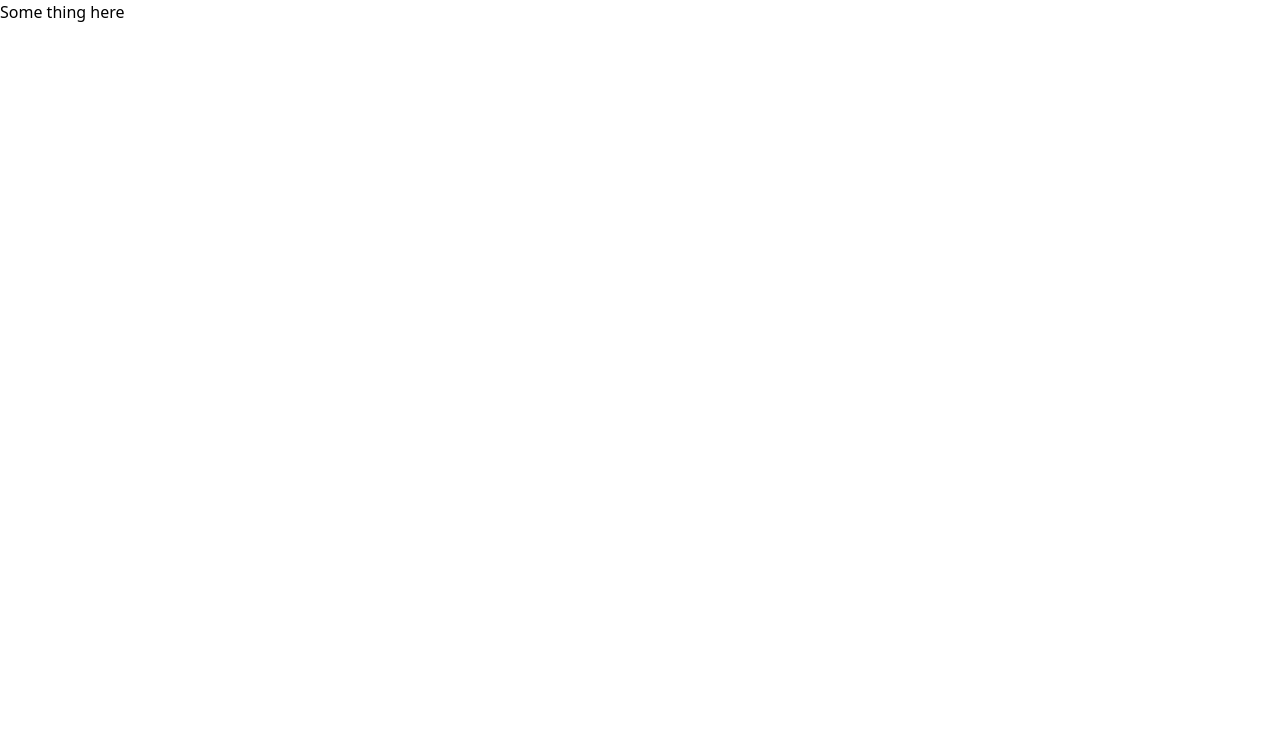
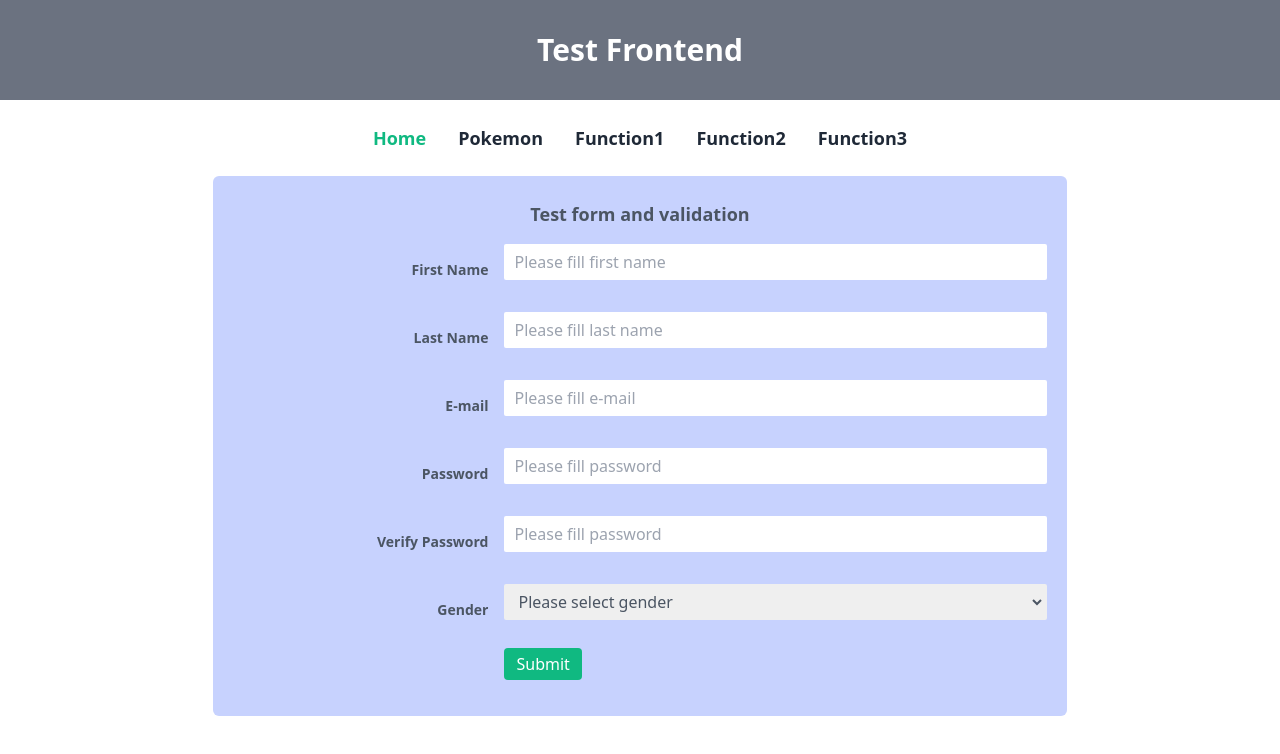
Before and after one commit to mnagon/exam-frontend, a Nuxt app: page / in a window 1280 px wide. Shown: the top 754 px of the page. Built offline with nearby package versions, Linux system fonts and the light colour scheme.

Commit message:
Update home

```diff
--- /dev/null
+++ b/components/InputGroup.vue
@@ -0,0 +1,47 @@
+<template>
+  <div class="relative">
+    <label class="py-2 flex justify-end items-end mt-2 mb-4">
+      <span class="font-bold text-gray-600 text-sm">{{ label }}</span>
+      <input
+        :class="[
+          'w-4/6 ml-4 px-2 py-1 rounded-sm box-border border-2 border-transparent',
+          { 'border-red-400': !!dangerMessage },
+        ]"
+        :value="value"
+        v-bind="$attrs"
+        @input="updateValue"
+      />
+    </label>
+    <div
+      class="w-4/6 text-red-400 text-sm absolute right-0 text-left -bottom-3 italic"
+    >
+      {{ dangerMessage }}
+    </div>
+  </div>
+</template>
+
+<script lang="ts">
+import Vue from 'vue'
+export default Vue.extend({
+  name: 'InputGroup',
+  props: {
+    dangerMessage: {
+      type: String,
+      default: '',
+    },
+    label: {
+      type: String,
+      default: '',
+    },
+    value: {
+      type: [String, Number],
+      required: true,
+    },
+  },
+  methods: {
+    updateValue(e: any) {
+      this.$emit('input', e.target.value)
+    },
+  },
+})
+</script>
--- /dev/null
+++ b/components/Navbar.vue
@@ -0,0 +1,53 @@
+<template>
+  <nav>
+    <div
+      class="w-full text-center text-3xl font-bold bg-gray-500 text-white py-8"
+    >
+      Test Frontend
+    </div>
+    <ul
+      class="flex justify-center space-x-8 py-6 text-lg font-bold text-gray-800"
+    >
+      <li
+        :class="[
+          'cursor-pointer hover:text-green-500',
+          { 'text-green-500': $nuxt.$route.path === '/' },
+        ]"
+      >
+        <NuxtLink to="/"> Home </NuxtLink>
+      </li>
+      <li
+        :class="[
+          'cursor-pointer hover:text-green-500',
+          { 'text-green-500': $nuxt.$route.path === '/pokemon' },
+        ]"
+      >
+        <NuxtLink to="/pokemon">Pokemon</NuxtLink>
+      </li>
+      <li
+        :class="[
+          'cursor-pointer hover:text-green-500',
+          { 'text-green-500': $nuxt.$route.path === '/function1' },
+        ]"
+      >
+        <NuxtLink to="/function1">Function1</NuxtLink>
+      </li>
+      <li
+        :class="[
+          'cursor-pointer hover:text-green-500',
+          { 'text-green-500': $nuxt.$route.path === '/function2' },
+        ]"
+      >
+        <NuxtLink to="/function2">Function2</NuxtLink>
+      </li>
+      <li
+        :class="[
+          'cursor-pointer hover:text-green-500',
+          { 'text-green-500': $nuxt.$route.path === '/function3' },
+        ]"
+      >
+        <NuxtLink to="/function3">Function3</NuxtLink>
+      </li>
+    </ul>
+  </nav>
+</template>
--- a/layouts/default.vue
+++ b/layouts/default.vue
@@ -1,5 +1,6 @@
 <template>
   <div>
+    <navbar />
     <Nuxt />
   </div>
 </template>
--- /dev/null
+++ b/pages/Function1.vue
@@ -0,0 +1,9 @@
+<template>
+  <div>Function 1</div>
+</template>
+
+<script>
+export default {}
+</script>
+
+<style></style>
--- /dev/null
+++ b/pages/Function2.vue
@@ -0,0 +1,9 @@
+<template>
+  <div>Function 2</div>
+</template>
+
+<script>
+export default {}
+</script>
+
+<style></style>
--- /dev/null
+++ b/pages/Function3.vue
@@ -0,0 +1,9 @@
+<template>
+  <div>Function3</div>
+</template>
+
+<script>
+export default {}
+</script>
+
+<style></style>
--- /dev/null
+++ b/pages/Pokemon.vue
@@ -0,0 +1,9 @@
+<template>
+  <div>Pokemon</div>
+</template>
+
+<script>
+export default {}
+</script>
+
+<style></style>
--- a/pages/index.vue
+++ b/pages/index.vue
@@ -1,11 +1,139 @@
 <template>
-  <div>Some thing here</div>
+  <div class="container mx-auto">
+    <form
+      class="bg-indigo-200 w-2/3 mx-auto rounded-md px-5 py-6 text-center text-gray-600 mb-8"
+      @submit.prevent="onSubmit"
+    >
+      <span class="text-lg font-bold">Test form and validation</span>
+      <input-group
+        v-model="form.firstName"
+        label="First Name"
+        type="text"
+        placeholder="Please fill first name"
+        :danger-message="invalidMessage.firstName"
+      />
+      <input-group
+        v-model="form.lastName"
+        label="Last Name"
+        type="text"
+        placeholder="Please fill last name"
+        :danger-message="invalidMessage.lastName"
+      />
+      <input-group
+        v-model="form.email"
+        label="E-mail"
+        type="email"
+        placeholder="Please fill e-mail"
+        :danger-message="invalidMessage.email"
+      />
+      <input-group
+        v-model="form.password"
+        label="Password"
+        type="password"
+        placeholder="Please fill password"
+        :danger-message="invalidMessage.password"
+      />
+      <input-group
+        v-model="form.verifyPassword"
+        label="Verify Password"
+        type="password"
+        placeholder="Please fill password"
+        :danger-message="invalidMessage.verifyPassword"
+      />
+      <div class="relative">
+        <label class="py-2 flex justify-end items-end my-2">
+          <span class="font-bold text-gray-600 text-sm">Gender</span>
+          <select
+            v-model="form.gender"
+            :class="[
+              'w-4/6 ml-4 px-2 py-1 rounded-sm box-border border-2 border-transparent',
+              { 'border-red-400': !!invalidMessage.gender },
+            ]"
+          >
+            <option value="" disabled selected hidden>
+              Please select gender
+            </option>
+            <option value="Male">Male</option>
+            <option value="Female">Female</option>
+          </select>
+        </label>
+        <div
+          class="w-4/6 text-red-400 text-sm absolute right-0 text-left -bottom-3 italic"
+        >
+          {{ invalidMessage.gender }}
+        </div>
+      </div>
+      <div class="w-4/6 ml-auto py-3 text-left">
+        <button
+          class="bg-green-500 text-white px-3 py-1 rounded hover:bg-green-400"
+          type="submit"
+        >
+          Submit
+        </button>
+      </div>
+      <div v-if="isValid" class="text-left mt-3">
+        <h3 class="font-bold">Result:</h3>
+        <p>First Name: {{ form.firstName }}</p>
+        <p>Last Name: {{ form.lastName }}</p>
+        <p>E-mail: {{ form.email }}</p>
+        <p>Gender: {{ form.gender }}</p>
+      </div>
+    </form>
+  </div>
 </template>
 
 <script lang="ts">
 import Vue from 'vue'
+interface Form {
+  firstName: string
+  lastName: string
+  email: string
+  password: string
+  verifyPassword: string
+  gender: string
+}
+interface State {
+  isValid: boolean
+  form: Form
+  invalidMessage: Form
+}
 
-export default Vue.extend({})
+export default Vue.extend({
+  data(): State {
+    return {
+      isValid: false,
+      form: this.createFreshForm(),
+      invalidMessage: this.createFreshForm(),
+    }
+  },
+  methods: {
+    createFreshForm(): Form {
+      return {
+        firstName: '',
+        lastName: '',
+        email: '',
+        password: '',
+        verifyPassword: '',
+        gender: '',
+      }
+    },
+    validationForm(): boolean {
+      this.invalidMessage = this.createFreshForm()
+      Object.keys(this.form).forEach(
+        function (key: string): void {
+          if (!this.form[key]) {
+            this.invalidMessage[key] = 'Please fill out this field.'
+          }
+        }.bind(this)
+      )
+      if (this.form.password != this.form.verifyPassword) {
+        this.invalidMessage.verifyPassword = 'Verify password is not correct'
+      }
+      return Object.values(this.invalidMessage).every((e) => !e)
+    },
+    onSubmit(): void {
+      this.isValid = this.validationForm()
+    },
+  },
+})
 </script>
-
-<style></style>
```
